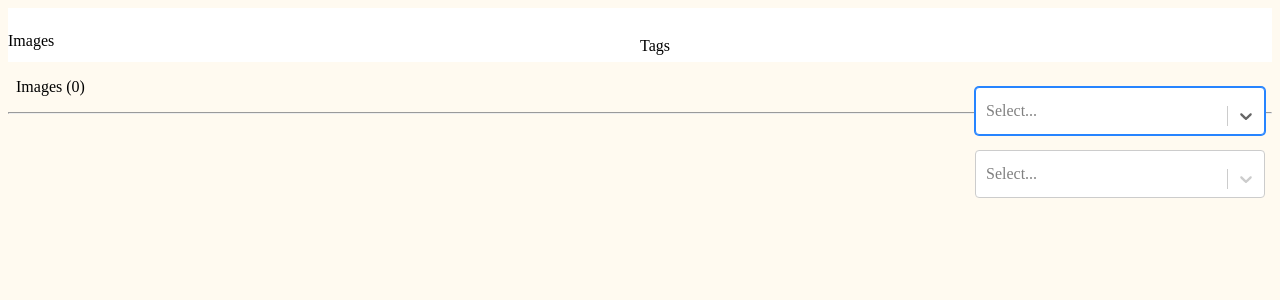
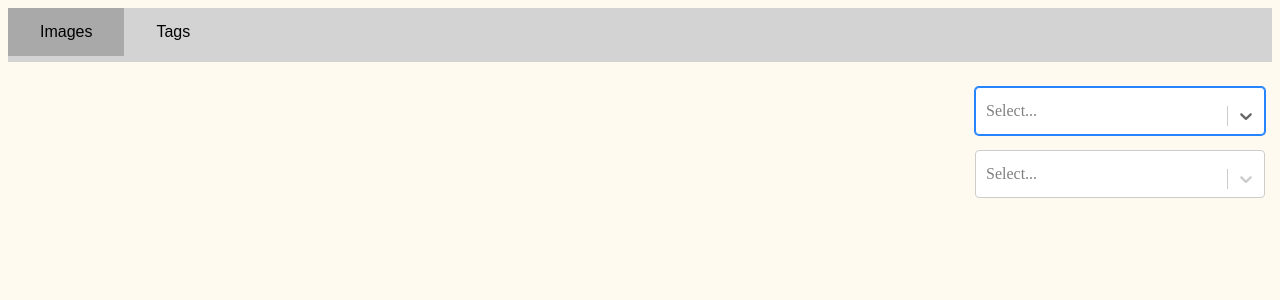
Before and after one commit to hopkiw/pyweb_gallery, a React (Vite) app: page / in a window 1280 px wide. Shown: the top 300 px of the page. Built offline with nearby package versions, Linux system fonts and the light colour scheme.

Commit message:
work on tag pane

```diff
--- a/src/App.jsx
+++ b/src/App.jsx
@@ -41,14 +41,13 @@ export default function App() {
 
   const images = Object.keys(tagsByImage);
 
-  // TODO: remember position in gallery (or scroll to index)
-  // TODO: cache images and/or image dimensions
-  // TODO: escape shouldn't deselect images if we're adding
-  // TODO: apply classes directly on click
-  // TODO: tag editor pane
   // TODO: consistent style in effects & handlers
   // TODO: audit for unnecessary state , when setState((prevstate) => prevstate + 1) could be used
   // TODO: always refresh state from DB
+  // TODO: tag pane: clicking a tag turns it into an edit field
+  // TODO: tag pane: limit tags shown at a time ?
+  // TODO: tag pane: live updating search for tags
+  // TODO: tag pane: tag categories
 
   // sync to storage
   useEffect(() => {
@@ -255,11 +254,36 @@ export default function App() {
   return (
     <KeyStoreProvider>
       <div className='header'>
-        <nav className='navigation'>
-          <div><a onClick={() => { setTagPaneVisible(false); }}>Images</a></div>
-          <div><a onClick={() => { setTagPaneVisible(true); setScrollPos(window.pageYOffset); }}>Tags</a></div>
+        <nav className='nnavigation'>
+          <button className={!tagPaneVisible ? 'selected_tab' : null}><a onClick={() => { setTagPaneVisible(false); }}>Images</a></button>
+          <button className={tagPaneVisible ? 'selected_tab' : null}><a onClick={() => { setTagPaneVisible(true); setScrollPos(window.pageYOffset); }}>Tags</a></button>
         </nav>
       </div>
+
+      { tagPaneVisible ? (
+
+      <div className='tagpane'>
+        <p>hello from the tag pane!</p>
+        <table>
+          <tr>
+            <th>Tag</th>
+            <th>Image count</th>
+            <th>Category</th>
+          </tr>
+        {allTags.map((tag, index) =>
+          <tr key={index}>
+            <td><a>{tag.tagText}</a></td>
+            <td>{tag.count}</td>
+            <td>None</td>
+          </tr>
+        )}
+        </table>
+
+      </div>
+
+      ) : (
+
+      <div>
       <div className='searchbar'>
         <div className='tagbox'>
           <SearchBox
@@ -316,22 +340,7 @@ export default function App() {
           )}
       </div>
 
-      { tagPaneVisible ? (
-
       <div>
-        <p>hello from the tag pane!</p>
-      </div>
-
-      ) : (
-
-      <div>
-        <p>
-          &nbsp;&nbsp;Images ({images.length})
-          { selectedImages.length && index < 0 ? ( ` (${selectedImages.length} selected)` ) : null }
-        </p>
-
-        <hr />
-
         { index >= 0 ? (
           <MySwiper
             images={images}
@@ -339,7 +348,7 @@ export default function App() {
             setIndex={setIndexAndSelected}
             hidden={index >= 0}
           />
-        ) : null }
+        ) : (
 
         <Gallery
           images={images}
@@ -348,6 +357,8 @@ export default function App() {
           setSelectedImages={setSelectedImages}
           setScrollPos={setScrollPos}
         />
+        )}
+      </div>
       </div>
 
       )}
--- a/src/Gallery.jsx
+++ b/src/Gallery.jsx
@@ -110,6 +110,7 @@ export default function Gallery({
       lastSelected.current = index;
     } else {
       newSelected = [images[index]];
+      console.log('regular click on index', index, newSelected);
       lastSelected.current = index;
     }
 
@@ -117,8 +118,8 @@ export default function Gallery({
     setSelectedImages(newSelected);
   };
 
-  const onDoubleClick = (index) => {
-    console.log('double-clicked on', index);
+  const onDoubleClick = ({ index }) => {
+    console.log('DOUBLE-CLICKED on', index);
 
     setScrollPos(window.pageYOffset);
     setIndex(index);
--- a/src/index.css
+++ b/src/index.css
@@ -1,5 +1,41 @@
+::-webkit-scrollbar {
+    display: none;
+}
+
 body {
   background: FloralWhite;
+}
+
+button {
+  background-color: lightgray;
+  border: none;
+  color: black;
+  padding: 15px 32px;
+  text-align: center;
+  text-decoration: none;
+  display: inline-block;
+  font-size: 16px;
+}
+
+table {
+  width: 100%;
+}
+
+th, td {
+  padding: 10px;
+  text-align: left;
+}
+
+tr:nth-child(even) {background-color: #f2f2f2;}
+
+.tagpane {
+  width: 80%;
+  height: 80%;
+  border: 2px solid #000;
+}
+
+.selected_tab {
+  background-color: darkgray;
 }
 
 .header {
@@ -7,23 +43,25 @@ body {
   top: 0;
   z-index: 100;
   height: 3.375rem;
-  background-color: white;
+  background-color: lightgray;
 }
 
-.navigation {
-  align-items: center;
-  justify-items: center;
-  column-gap: 1rem;
-  display: grid;
-  grid-template-columns: min-content 1fr min-content min-content;
-  height: 66px;
+.gallery_parent {
+  overflow: hidden;
+  border: 2px solid #000;
 }
 
 .gallery {
   gap: 1em;
   margin-right: 25%;
+  padding-right: 50px;
   display: flex;
   flex-wrap: wrap;
+  overflow-y: scroll;
+}
+
+.gallery::-webkit-scrollbar {
+    display: none;  /* Older Safari and Chromium */
 }
 
 .swiper_gallery {
@@ -79,6 +117,11 @@ span {
 
 .tagbox {
   margin: 15px;
+  scrollbar-width: none;
+}
+
+.tagbox::-webkit-scrollbar {
+    display: none;  /* Older Safari and Chromium */
 }
 
 div + div { margin-top: 10px; }
```
